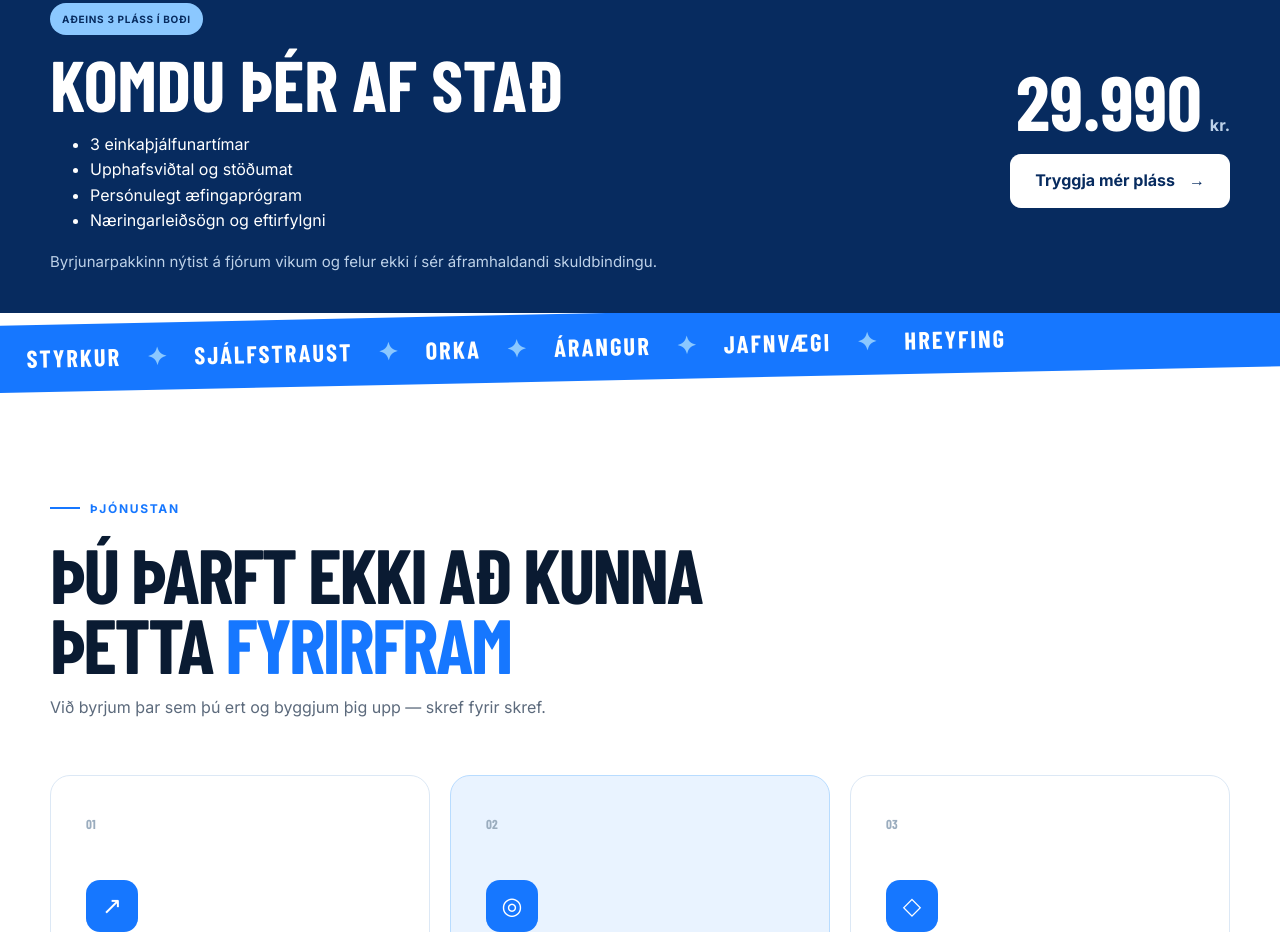
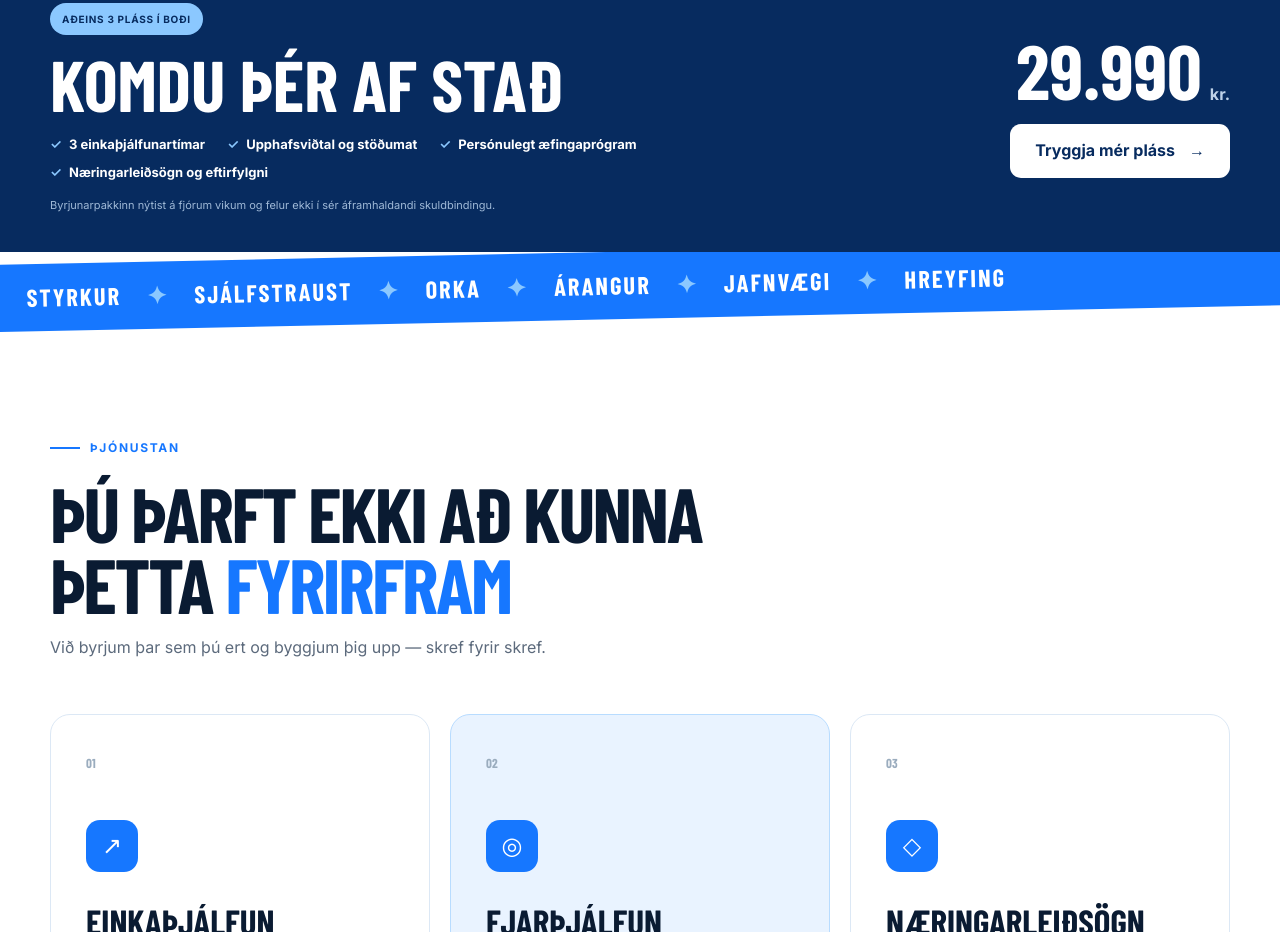
Before and after one commit to starnarpt/einkathjalfun, a website: page index.html in a window 1280 px wide. Shown: the part 857-1789 px from the top of the page. Drawn offline with nearby package versions, Linux system fonts and the light colour scheme; files whose address does not match are found by name; a web font is replaced by a local one.

```diff
--- a/styles.css
+++ b/styles.css
@@ -235,6 +235,10 @@ h1 em, h2 em { color: var(--blue); font-style: normal; }
 .starter-offer-label { display: inline-flex; width: fit-content; padding: 8px 12px; border-radius: 999px; color: var(--blue-deep); background: var(--sky); font-size: 10px; font-weight: 800; letter-spacing: .7px; text-transform: uppercase; }
 .starter-offer h2 { margin: 16px 0 8px; font: 800 clamp(46px,5.6vw,76px)/.9 var(--display); text-transform: uppercase; }
 .starter-offer-copy p { max-width: 690px; margin: 0; color: #bdd1e8; font-size: 15px; line-height: 1.65; }
+.starter-offer-list { margin: 18px 0 13px; padding: 0; display: flex; flex-wrap: wrap; gap: 8px 22px; list-style: none; }
+.starter-offer-list li { position: relative; padding-left: 19px; color: white; font-size: 13px; font-weight: 700; }
+.starter-offer-list li::before { content: "✓"; position: absolute; left: 0; color: var(--sky); font-weight: 900; }
+.starter-offer-copy .starter-offer-term { max-width: 720px; color: #9fb9d7; font-size: 11px; }
 .starter-offer-action { display: flex; flex-direction: column; align-items: flex-end; gap: 16px; }
 .starter-offer-price { display: flex; align-items: baseline; gap: 8px; }
 .starter-offer-price del { margin-right: 8px; color: #a9c1dc; font-size: 18px; font-weight: 700; text-decoration-thickness: 2px; }
```
